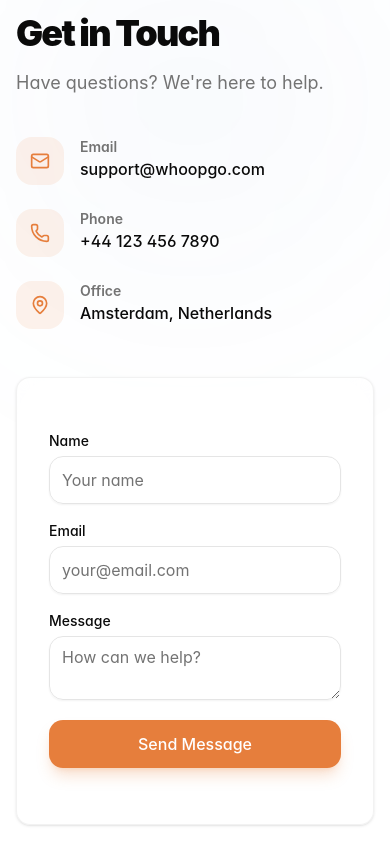
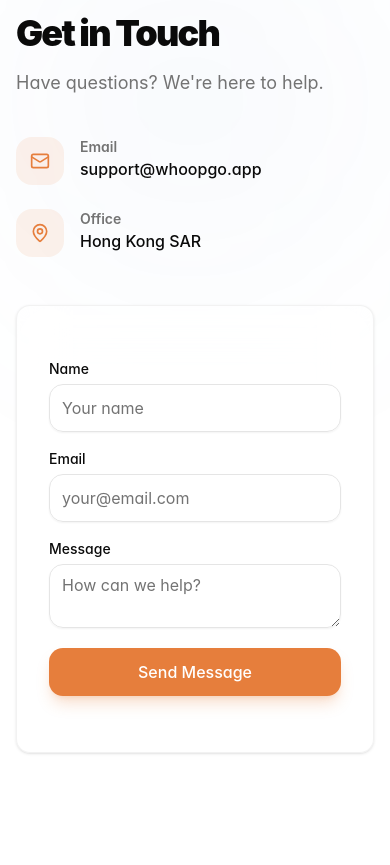
Before and after one commit to auroracapital/whoopgo.com, a React (Vite) app: page / in a window 390 px wide. Shown: the part 8860-9725 px from the top of the page. Built offline with nearby package versions, Linux system fonts and the light colour scheme; no server answers.

Commit message:
chore: fix contact info — support@whoopgo.app, drop fake UK phone, HK office

```diff
--- a/src/App.tsx
+++ b/src/App.tsx
@@ -7,7 +7,6 @@ import {
   Check,
   ChevronDown,
   Mail,
-  Phone,
   MapPin,
   Globe2,
   MessageCircle,
@@ -908,7 +907,7 @@ function ContactSection() {
       setSent(true);
       setName(""); setEmail(""); setMessage("");
     } catch {
-      setContactError("Failed to send — please email us directly at support@whoopgo.com");
+      setContactError("Failed to send — please email us directly at support@whoopgo.app");
     } finally {
       setSending(false);
     }
@@ -931,9 +930,8 @@ function ContactSection() {
 
               <div className="space-y-6">
                 {[
-                  { icon: Mail, label: "Email", value: "support@whoopgo.com", href: "mailto:support@whoopgo.com" },
-                  { icon: Phone, label: "Phone", value: "+44 123 456 7890", href: "tel:+441234567890" },
-                  { icon: MapPin, label: "Office", value: "Amsterdam, Netherlands" },
+                  { icon: Mail, label: "Email", value: "support@whoopgo.app", href: "mailto:support@whoopgo.app" },
+                  { icon: MapPin, label: "Office", value: "Hong Kong SAR" },
                 ].map((item, i) => (
                   <motion.div
                     key={i}
```
